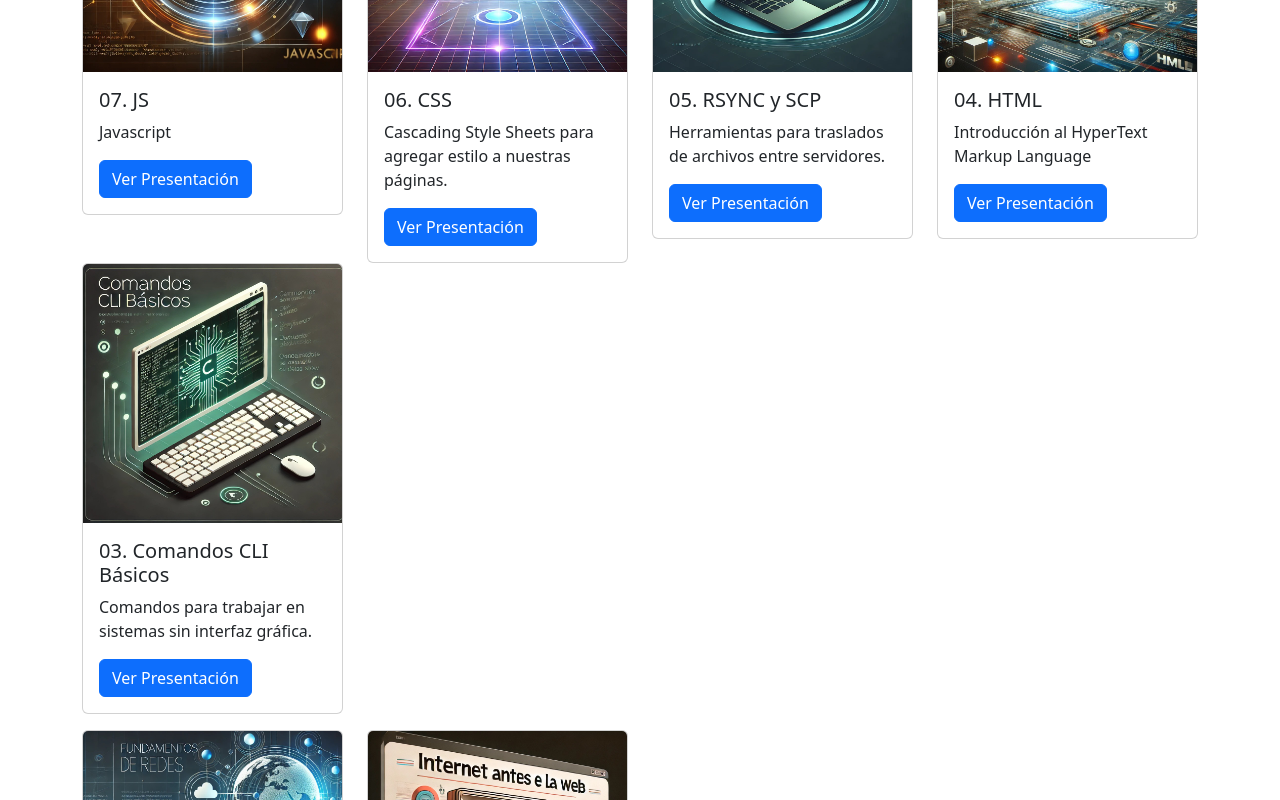
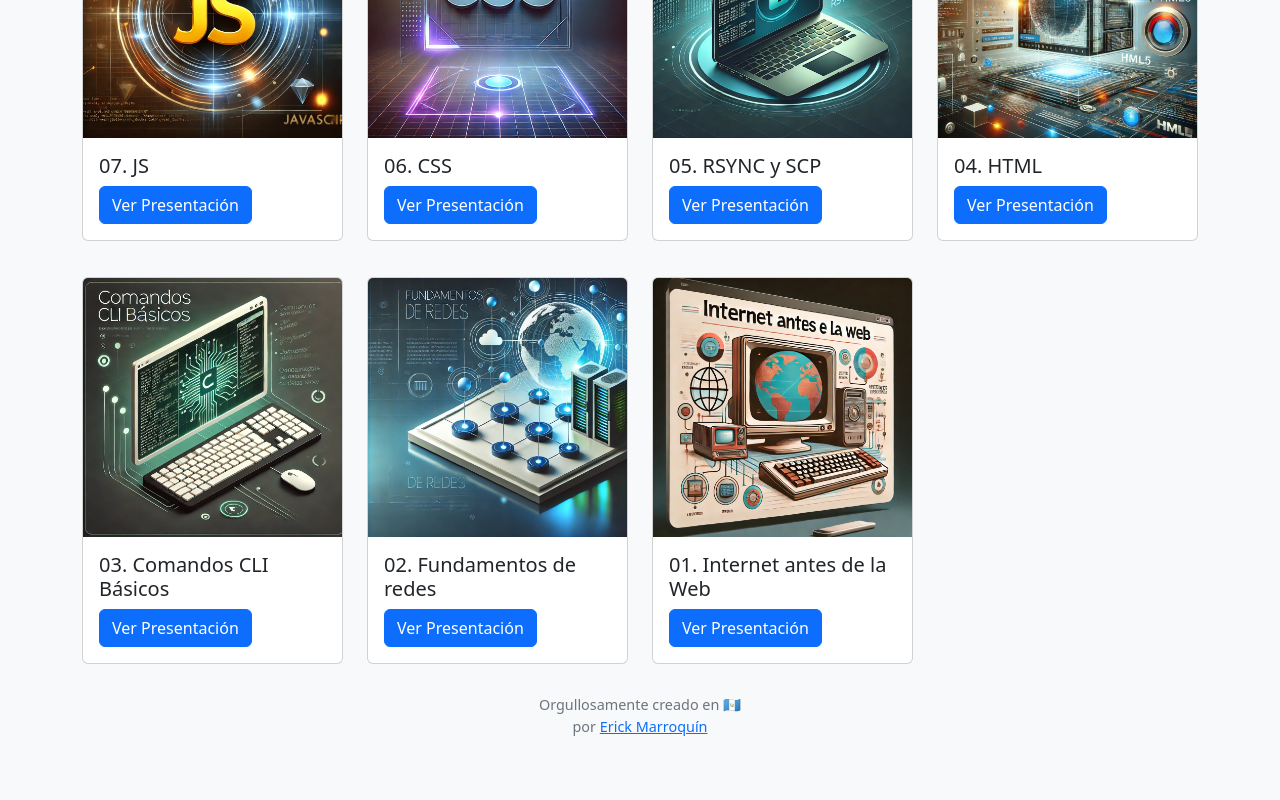
Before and after one commit to menene/cc3062, a plain HTML site: page index.html in a window 1280 px wide. Shown: the part 300-1100 px from the top of the page. After the commit the page ends 1063 px from the top, so only its background shows below. Drawn offline with nearby package versions, Linux system fonts and the light colour scheme.

Commit message:
arreglar el index

```diff
--- a/index.html
+++ b/index.html
@@ -8,6 +8,28 @@
         href="https://cdn.jsdelivr.net/npm/bootstrap@5.3.0-alpha3/dist/css/bootstrap.min.css"
         rel="stylesheet"
     >
+    <style>
+        body {
+            background-color: #f8f9fa;
+        }
+        .container {
+            margin-top: 50px;
+        }
+        .card {
+            margin-bottom: 20px;
+        }
+        .btn-custom {
+            background-color: #0d6efd;
+            color: white;
+        }
+        footer {
+            background-color: #f8f9fa;
+            text-align: center;
+            padding: 10px 0;
+            font-size: 0.9rem;
+            color: #6c757d;
+        }
+    </style>
 </head>
 <body>
     <div class="container">
@@ -15,79 +37,71 @@
         <p class="text-center">Esta página contiene enlaces a todas las presentaciones realizadas durante el semestre.</p>
 
         <div class="row">
-            <div class="col-md-3 col-lg-3">
+            <div class="col-md-3 col-lg-3 mt-3">
                 <div class="card">
                     <img src="./assets/js.jpeg" class="card-img-top img-fluid" alt="CSS">
                     <div class="card-body">
                         <h5 class="card-title">07. JS</h5>
-                        <p class="card-text">Javascript</p>
                         <a href="07-js.html" class="btn btn-primary" target="_blank">Ver Presentación</a>
                     </div>
                 </div>
             </div>
 
-            <div class="col-md-3 col-lg-3">
+            <div class="col-md-3 col-lg-3 mt-3">
                 <div class="card">
                     <img src="./assets/css.jpeg" class="card-img-top img-fluid" alt="CSS">
                     <div class="card-body">
                         <h5 class="card-title">06. CSS</h5>
-                        <p class="card-text">Cascading Style Sheets para agregar estilo a nuestras páginas.</p>
                         <a href="06-css.html" class="btn btn-primary" target="_blank">Ver Presentación</a>
                     </div>
                 </div>
             </div>
 
-            <div class="col-md-3 col-lg-3">
+            <div class="col-md-3 col-lg-3 mt-3">
                 <div class="card">
                     <img src="./assets/rsync-scp.jpeg" class="card-img-top img-fluid" alt="HTML">
                     <div class="card-body">
                         <h5 class="card-title">05. RSYNC y SCP</h5>
-                        <p class="card-text">Herramientas para traslados de archivos entre servidores.</p>
                         <a href="05-rsync-scp.html" class="btn btn-primary" target="_blank">Ver Presentación</a>
                     </div>
                 </div>
             </div>
 
-            <div class="col-md-3 col-lg-3">
+            <div class="col-md-3 col-lg-3 mt-3">
                 <div class="card">
                     <img src="./assets/html.jpeg" class="card-img-top img-fluid" alt="HTML">
                     <div class="card-body">
                         <h5 class="card-title">04. HTML</h5>
-                        <p class="card-text">Introducción al HyperText Markup Language</p>
                         <a href="04-html.html" class="btn btn-primary" target="_blank">Ver Presentación</a>
                     </div>
                 </div>
             </div>
 
-            <div class="col-md-3 col-lg-3">
+            <div class="col-md-3 col-lg-3 mt-3">
                 <div class="card">
                     <img src="./assets/cli-basics.jpeg" class="card-img-top img-fluid" alt="Fundamentos de redes">
                     <div class="card-body">
                         <h5 class="card-title">03. Comandos CLI Básicos</h5>
-                        <p class="card-text">Comandos para trabajar en sistemas sin interfaz gráfica.</p>
                         <a href="03-comandos-cli.html" class="btn btn-primary" target="_blank">Ver Presentación</a>
                     </div>
                 </div>
             </div>
-        </div>
-        <div class="row mt-3">
-            <div class="col-md-3 col-lg-3">
+
+            <div class="col-md-3 col-lg-3 mt-3">
                 <div class="card">
                     <img src="./assets/fundamentos-redes.jpeg" class="card-img-top img-fluid" alt="Fundamentos de redes">
                     <div class="card-body">
                         <h5 class="card-title">02. Fundamentos de redes</h5>
-                        <p class="card-text">Telnet, IPs, Puertos, Concurrencia y DNS en la WWW</p>
                         <a href="02-fundamentos-redes.html" class="btn btn-primary" target="_blank">Ver Presentación</a>
                     </div>
                 </div>
             </div>
 
-            <div class="col-md-3 col-lg-3">
+            <div class="col-md-3 col-lg-3  mt-3">
                 <div class="card">
                     <img src="./assets/internet-antes-web.jpeg" class="card-img-top img-fluid" alt="Intenet antes de la Web">
                     <div class="card-body">
                         <h5 class="card-title">01. Internet antes de la Web</h5>
-                        <p class="card-text">Explorando fundamentos de las comunicaciones electrónicas</p>
                         <a href="01-internet-antes-web.html" class="btn btn-primary" target="_blank">Ver Presentación</a>
                     </div>
                 </div>
```
